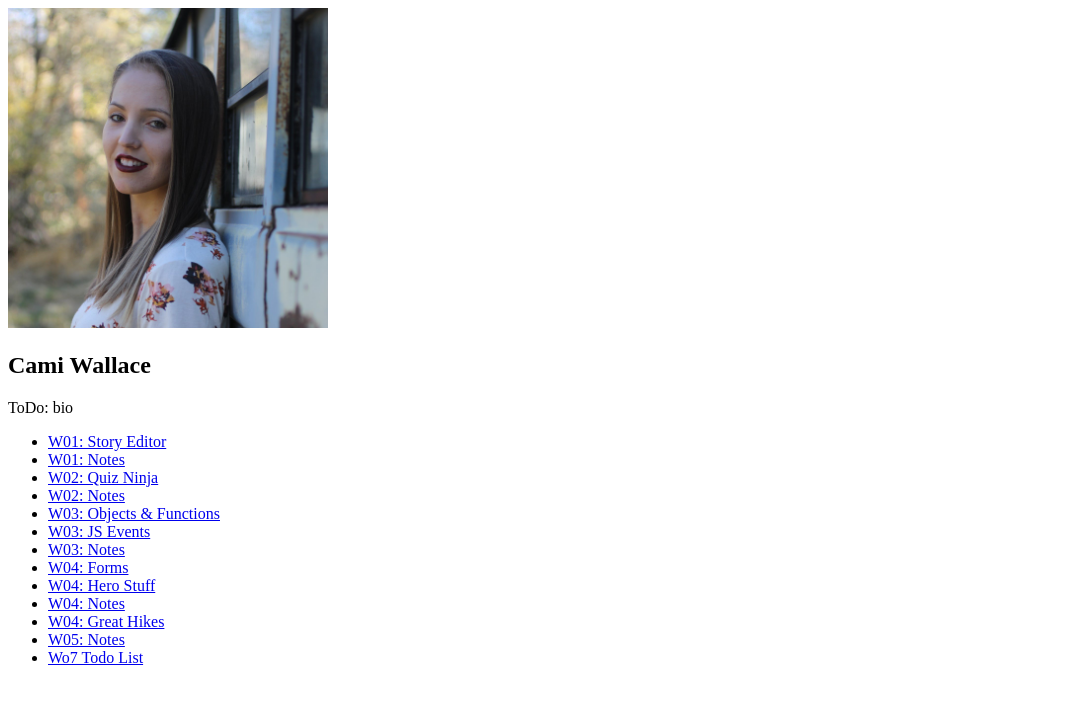
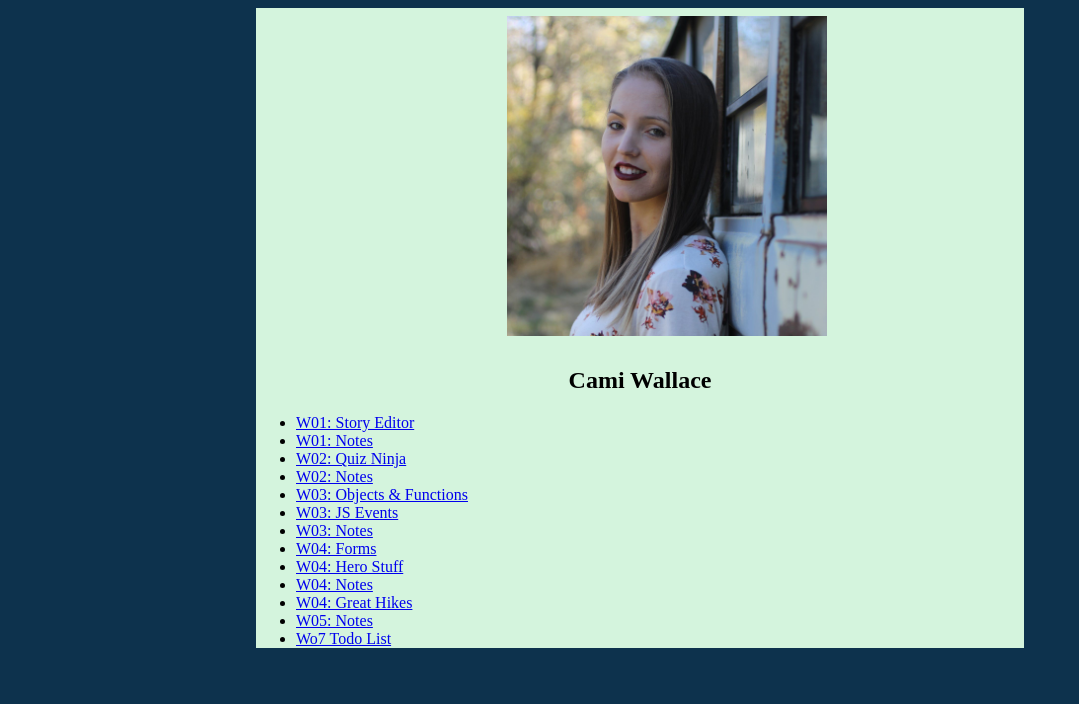
Before and after one commit to CamiWallace/CW_WDD330, a plain HTML site: page index.html in a window 1280 px wide. Shown: the whole page, without its empty margins (0-1079 px from the left). Drawn offline with Linux system fonts and the light colour scheme.

Commit message:
style changes
Signed-off-by: CamiWallace <59678253+CamiWallace@users.noreply.github.com>

```diff
--- a/index.html
+++ b/index.html
@@ -18,7 +18,6 @@
            </div>
            <div id="intro">
                <h2>Cami Wallace</h2>
-               <p>ToDo: bio</p>
            </div>
        </section>
        <section id="assignments">
--- a/styles/index.css
+++ b/styles/index.css
@@ -1,3 +1,16 @@
+html{
+    background-color: #0D324D;
+}
+body{
+    width: 60vw;
+    background-color: #d4f4dd;
+    margin-left: 20%;
+}
 img{
     max-width: 40vmin;
+    padding: 1%;
+    margin-left: 19vw;
 }
+#intro{
+    text-align: center;
+}
```
